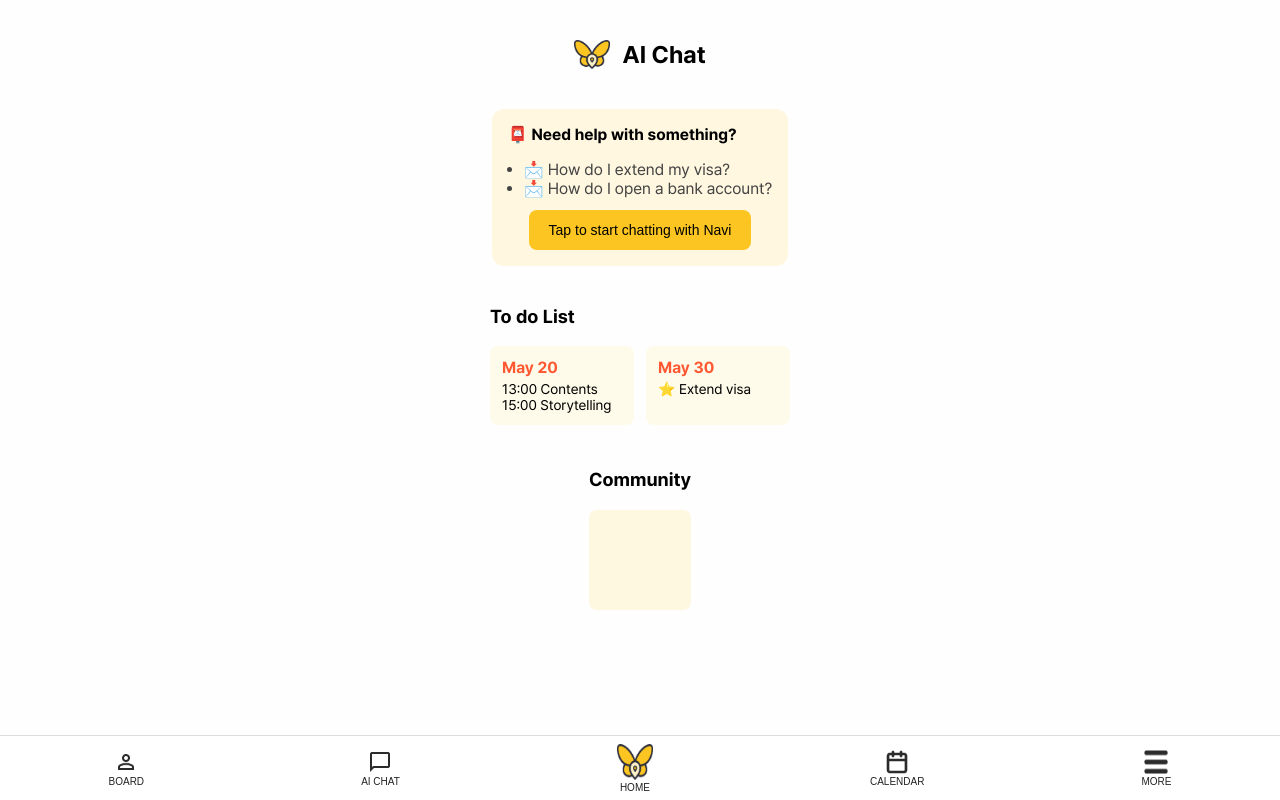
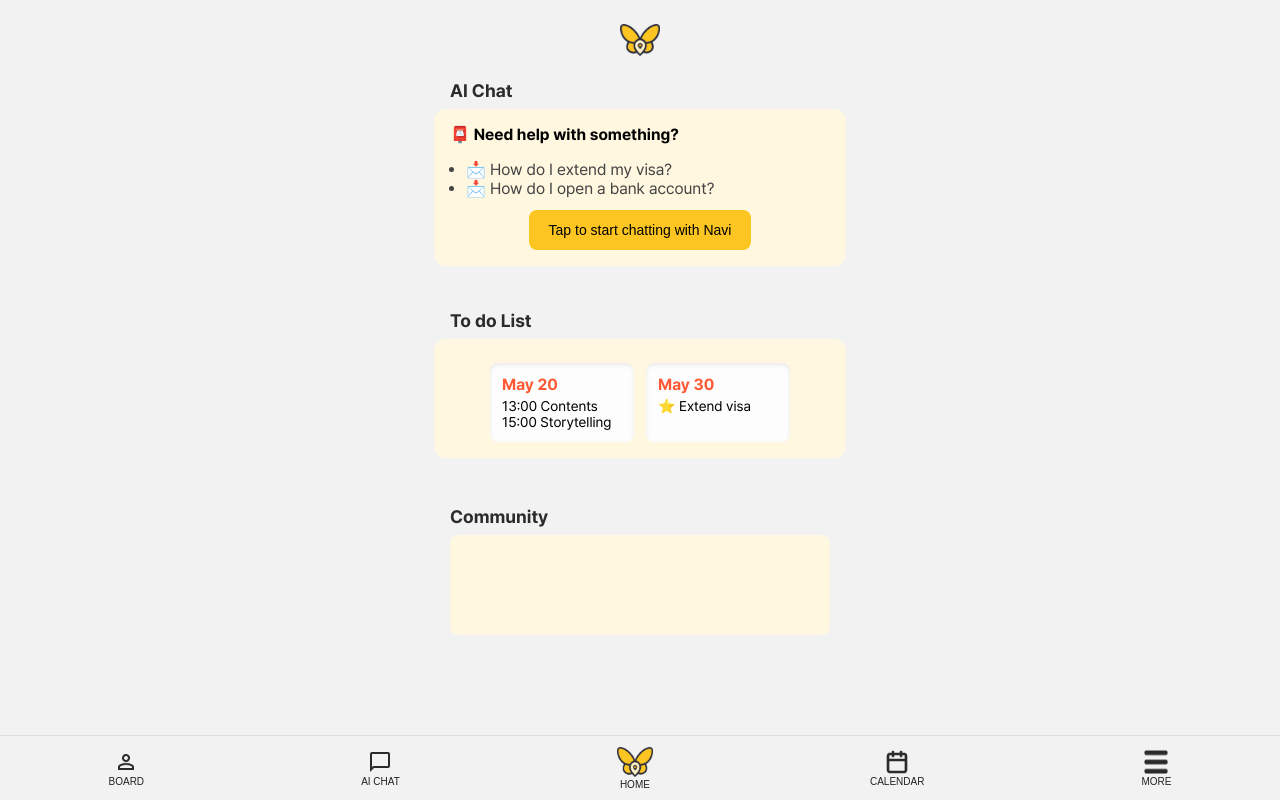
Before and after one commit to Ryu-Jemu/navi-app, a React (Create React App) app: page /main in a window 1280 px wide. Built offline with nearby package versions, Linux system fonts and the light colour scheme.

Commit message:
Modify Main Page layout

```diff
--- a/src/BottomNav/BottomNav.css
+++ b/src/BottomNav/BottomNav.css
@@ -6,7 +6,7 @@
     display: flex;
     justify-content: space-around;
     align-items: center;
-    background-color: #ffffff;
+    background-color: var(--white);
     border-top: 1px solid #ddd;
     z-index: 100;
   }
@@ -30,5 +30,5 @@
 
   .nav-item.home img {
     width: 36px;
-    height: 36px;
+    height: 30px;
   }
--- a/src/pages/MainPage.css
+++ b/src/pages/MainPage.css
@@ -1,35 +1,45 @@
-.header
-.chat-box
-.todo-section
-.community-section{
+.header,
+.chat-box,
+.todo-wrapper,
+.community-section {
   width: 90%;
   max-width: 380px;
 }
 
 .main-page {
-    padding-bottom: 80px; /* 하단 바와 겹치지 않게 여백 확보 */
+  padding-bottom: 80px;
   font-family: 'Pretendard', sans-serif;
-    background-color: #fefefe;
-
+  background-color: var(--white);
   display: flex;
   flex-direction: column;
   align-items: center;
 }
 
+/* 로고만 중앙 정렬 */
 .header {
   display: flex;
-    align-items: center;
-    padding: 20px;
+  justify-content: center;
+  margin-top: 24px;
 }
 
 .logo {
-    width: 36px;
-    margin-right: 12px;
+  width: 40px;
+  height: auto;
 }
 
+/* ✅ 공통 섹션 제목 스타일 (AI Chat, To do List, Community) */
+.section-title {
+  width: 90%;
+  max-width: 380px;
+  font-size: 18px;
+  font-weight: 700;
+  color: var(--black);
+  margin: 24px 0 8px 0;
+}
+
+/* Chat 박스 */
 .chat-box {
   background-color: var(--sub-yellow-1);
-    margin: 0 16px;
   padding: 16px;
   border-radius: 12px;
   margin-bottom: 20px;
@@ -58,9 +68,16 @@
   text-align: center;
 }
 
-  .todo-section {
-    padding: 0 16px;
+/* To do 노란 박스 */
+.todo-wrapper {
+  background-color: var(--sub-yellow-1);
+  padding: 16px;
+  border-radius: 12px;
   margin-bottom: 24px;
+
+  display: flex;
+  flex-direction: column;
+  align-items: center;
 }
 
 .todo-cards {
@@ -70,10 +87,12 @@
 }
 
 .card {
-    background-color: #fffbea;
+  background-color: #fdfdfd;
   padding: 12px;
   border-radius: 8px;
   min-width: 120px;
+  box-shadow: inset 0px 2px 4px rgba(0, 0, 0, 0.08);
+
 }
 
 .date {
@@ -88,12 +107,11 @@
 }
 
 .community-section {
-    padding: 0 16px;
   margin-bottom: 80px;
 }
 
 .community-placeholder {
-    background-color: #fff8e1;
+  background-color: var(--sub-yellow-1);
   border-radius: 8px;
   height: 100px;
 }
--- a/src/pages/MainPage.jsx
+++ b/src/pages/MainPage.jsx
@@ -8,8 +8,9 @@ const Main_Page = () => {
     <div className="main-page">
       <header className="header">
         <img src={logoImage} alt="Navi Logo" className="logo" />
-        <h2>AI Chat</h2>
       </header>
+
+      <h2 className="section-title">AI Chat</h2> {/* 변경된 위치 */}
 
       <section className="chat-box">
         <div className="chat-heading">📮 Need help with something?</div>
@@ -20,8 +21,9 @@ const Main_Page = () => {
         <button className="chat-button">Tap to start chatting with Navi</button>
       </section>
 
-      <section className="todo-section">
-        <h3>To do List</h3>
+      <h3 className="section-title">To do List</h3> {/* box 밖으로 이동 */}
+
+      <section className="todo-wrapper">
         <div className="todo-cards">
           <div className="card">
             <div className="date">May 20</div>
@@ -34,8 +36,9 @@ const Main_Page = () => {
         </div>
       </section>
 
+      <h3 className="section-title">Community</h3>
+
       <section className="community-section">
-        <h3>Community</h3>
         <div className="community-placeholder">
           {/* 커뮤니티 내용 자리 */}
         </div>
```
Lines whose indentation alone changed are shown as unchanged.
